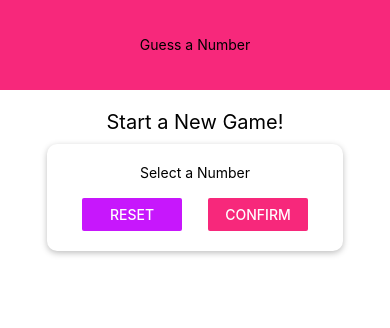
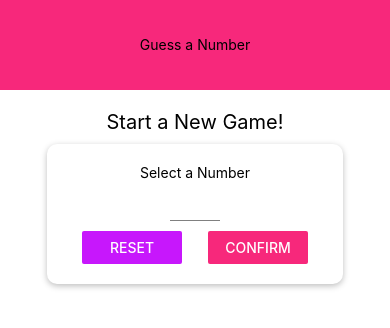
Before and after one commit to kangchih/number-guessing, a React Native app: screen / in a window 390 px wide. Shown: the top 328 px of the page. Built offline with nearby package versions, Linux system fonts and the light colour scheme.

Commit message:
TextInput with numeric keyboard.

```diff
--- /dev/null
+++ b/components/Input.js
@@ -0,0 +1,23 @@
+import React from 'react';
+import { TextInput, StyleSheet } from 'react-native';
+import Colors from '../constants/colors';
+
+//functional components
+const Input = props => {
+    return (
+        <TextInput {...props} style={{ ...styles.input, ...props.style }} />
+        // </TextInput>
+    );
+};
+
+const styles = StyleSheet.create({
+    input: {
+        height: 30,
+        borderBottomColor: 'grey',
+        borderBottomWidth: 1,
+        marginVertical: 10
+    },
+
+});
+
+export default Input;
--- a/screens/StartGameScreen.js
+++ b/screens/StartGameScreen.js
@@ -1,7 +1,8 @@
 import React from 'react';
-import { View, Text, StyleSheet, TextInput, Button } from 'react-native';
+import { View, Text, StyleSheet, Button } from 'react-native';
 import Card from '../components/Card';
 import Colors from '../constants/colors';
+import Input from '../components/Input';
 
 const StartGameScreen = props => {
     return (
@@ -9,13 +10,20 @@
             <Text style={styles.title}>Start a New Game!</Text>
             <Card style={styles.inputContainer}>
                 <Text>Select a Number</Text>
-                <TextInput />
+                <Input
+                style={styles.input}
+                blurOnSubmit
+                autoCapitalize='none'
+                autoCorrect={false}
+                keyboardType="numeric"
+                maxLength={2}
+                />
                 <View style={styles.buttonContainer}>
                     <View style={styles.button}>
                         <Button title="Reset" onPress={() => { }} color={Colors.accent} />
                     </View>
                     <View style={styles.button}>
-                        <Button title="Confirm" onPress={() => { }} color={Colors.primary}/>
+                        <Button title="Confirm" onPress={() => { }} color={Colors.primary} />
                     </View>
                 </View>
             </Card>
@@ -46,6 +54,10 @@
     },
     button: {
         width: 100,
+    },
+    input: {
+        width: 50,
+        textAlign: 'center'
     }
 });
 
```
